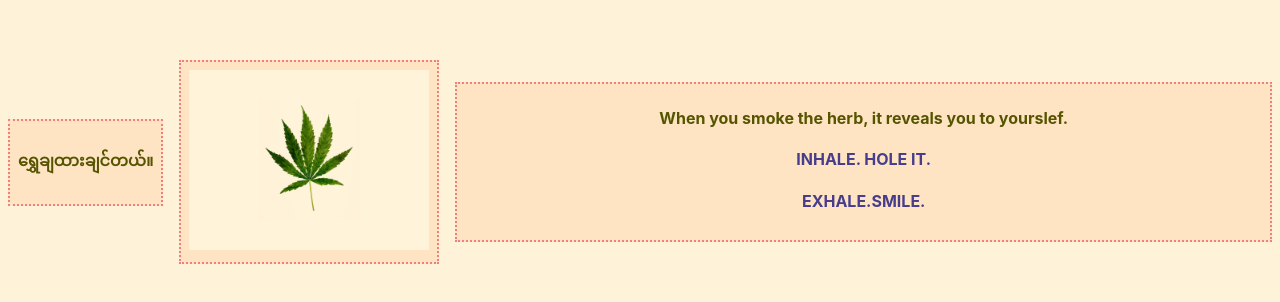
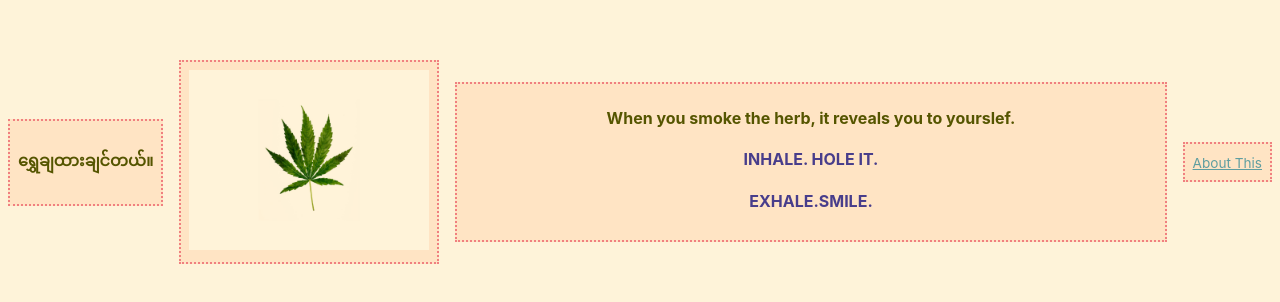
Before and after one commit to minlaxz/shwechahtrchintl, a React (Vite) app: page /#/ in a window 1280 px wide. Shown: the part 238-540 px from the top of the page. Built offline with nearby package versions, Linux system fonts and the light colour scheme.

Commit message:
Using Hash router
Browser router is not supported on frontend route like github pages

```diff
--- a/package.json
+++ b/package.json
@@ -1,5 +1,6 @@
 {
   "name": "vite-react-flex",
+  "homepage": "https://shwechahtrchintl.ml",
   "version": "0.0.0",
   "scripts": {
     "dev": "vite",
--- a/src/About/index.jsx
+++ b/src/About/index.jsx
@@ -1,9 +1,10 @@
 import React from 'react';
-
+import { Link } from 'react-router-dom';
 const About = () => {
     return (
         <>
             This is about the project.
+            <Link to="/">Home</Link>
         </>
     );
 }
--- a/src/App.jsx
+++ b/src/App.jsx
@@ -1,11 +1,13 @@
 import React from 'react';
-import { BrowserRouter as Router } from "react-router-dom";
+import { HashRouter as Router, Switch } from "react-router-dom";
 import RouterRoutes from "./routes";
 
 const App = () => {
     return (
-        <Router>
-            <RouterRoutes />
+        <Router basename='/'>
+            <Switch>
+                <RouterRoutes />
+            </Switch>
         </Router>
     );
 }
--- a/src/Home/Home.module.css
+++ b/src/Home/Home.module.css
@@ -60,3 +60,9 @@ div > p {
   color: #555500;
   font-weight: bolder;
 }
+
+div > a {
+  font-size: 0.85em;
+  text-decoration: underline;
+  color: cadetblue;
+}
--- a/src/Home/index.jsx
+++ b/src/Home/index.jsx
@@ -1,7 +1,7 @@
 import React from 'react';
 import styles from './Home.module.css';
 import marijuana from "../assets/marijuana.jpg";
-
+import { Link } from 'react-router-dom';
 const Media = () => {
     return (
         <>
@@ -31,6 +31,9 @@ const Media = () => {
                         </h4>
                     </div>
                 </div>
+                <div className={`${styles.MediaContent}`}>
+                    <Link to="/about">About This</Link>
+                </div>
             </div>
         </>
     )
```
